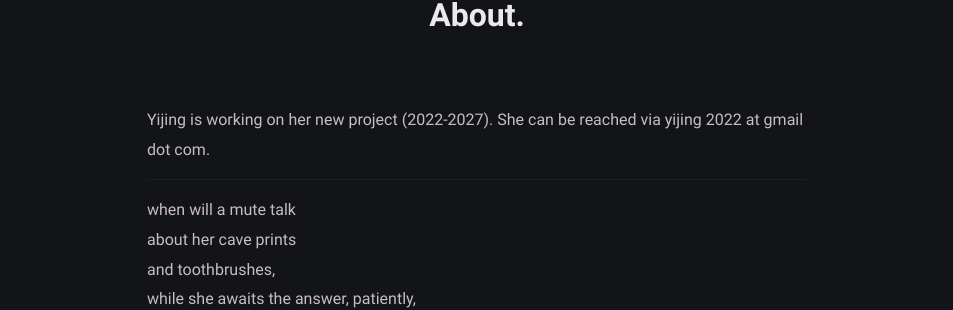
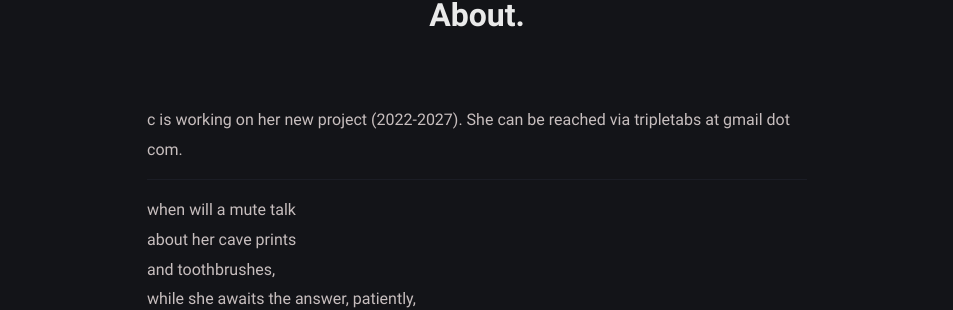
Before and after one commit to yijingch/afistforair.github.io, a Jekyll site: the page built from about.md, in a window 1280 px wide. Shown: the part 196-506 px from the top of the page, without its empty margins (163-1116 px from the left). Built offline with Jekyll 4.4.1, drawn with Linux system fonts in a browser that asks for light colours; part of the change alters nothing that is shown.

Commit message:
modify bio

```diff
--- a/_config.yml
+++ b/_config.yml
@@ -1,5 +1,5 @@
 # Site settings
-title: tripletabs # site title
+title: a fist for air # site title
 description: >- # site description
   He's writing in Bahasa about web technology and experience as a journal
   for documentation things that he learned, meet him <a href="https://github.com/piharpi" target="_blank" rel="noopener">@github</a>.
@@ -11,7 +11,7 @@ mode: dark # default theme "dark" | "light"
 
 # Profile settings
 author:
-  name: c # author name
+  name: 小陈 # author name
   bio: >- # tell to the world
     “さようなら遊び場”
   # username: username # general username
--- a/about.md
+++ b/about.md
@@ -5,7 +5,7 @@ layout: page
 comments: false
 ---
 
-Yijing is working on her new project (2022-2027). She can be reached via yijing 2022 at gmail dot com.
+c is working on her new project (2022-2027). She can be reached via tripletabs at gmail dot com.
 
 ----
 
```
